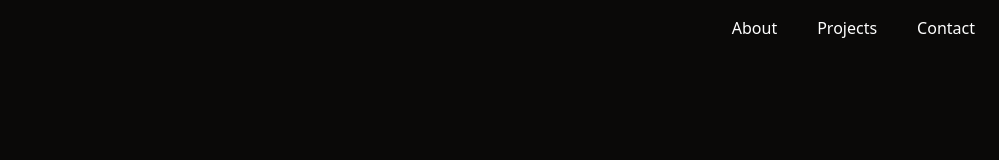
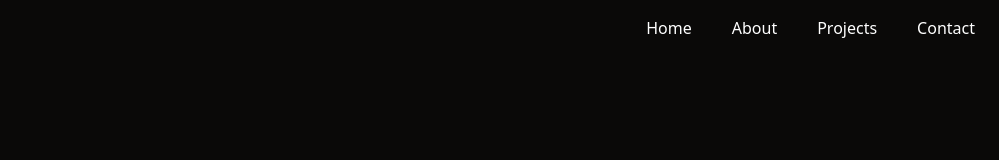
Before and after one commit to ballestrino/portfolio, a React (Vite) app: page / in a window 1280 px wide. Shown: the top 160 px of the page, without its empty margins (281-1280 px from the left). Built offline with nearby package versions, Linux system fonts and the light colour scheme.

Commit message:
nav position absolute

```diff
--- a/src/components/InitialPage.jsx
+++ b/src/components/InitialPage.jsx
@@ -4,9 +4,19 @@ import Presentation from './Presentation';
 
 function InitialPage() {
   return (
-    <header className='flex w-screen h-screen bg-primary'>
+    <header
+      id='home'
+      className='
+      flex bg-primary
+      w-screen h-screen'
+    >
       <NavBar />
-      <section className='flex justify-between w-3/6 m-auto'>
+      <section
+        className='
+      flex justify-between
+      w-3/6
+      m-auto'
+      >
         <Presentation />
         <MyImage />
       </section>
--- a/src/components/NavBar.jsx
+++ b/src/components/NavBar.jsx
@@ -4,7 +4,7 @@ function NavBar() {
   return (
     <nav
       className='relative justify-end items-center text-white w-screen hidden
-      md:flex md:absolute md:top-4
+      md:flex md:fixed md:top-4
       '
     >
       <NavOptions />
--- a/src/components/NavOptions.jsx
+++ b/src/components/NavOptions.jsx
@@ -14,7 +14,19 @@ function Menu() {
       <li className='pl-10 z-50'>
         <ScrollLink
           className='cursor-pointer select-none'
+          to='home'
+          smooth={true}
+          duration={1000}
+        >
+          {translationProvider.NavHome}
+        </ScrollLink>
+      </li>
+
+      <li className='pl-10 z-50'>
+        <ScrollLink
+          className='cursor-pointer select-none'
           to='aboutMe'
+          offset={-218} //reducir la bajada del scroll por 218px
           smooth={true}
           duration={1000}
         >
@@ -26,6 +38,7 @@ function Menu() {
         <ScrollLink
           className='cursor-pointer select-none'
           to='projects'
+          offset={185}
           smooth={true}
           duration={1000}
         >
--- a/src/translations.json
+++ b/src/translations.json
@@ -1,5 +1,6 @@
 {
   "en": {
+    "NavHome": "Home",
     "NavAbout": "About",
     "NavProjects": "Projects",
     "NavContact": "Contact",
@@ -11,6 +12,7 @@
     "SeeProjects": "View Projects"
   },
   "ess": {
+    "NavHome": "Inicio",
     "NavAbout": "Sobre mi",
     "NavProjects": "Proyectos",
     "NavContact": "Contacto",
```
